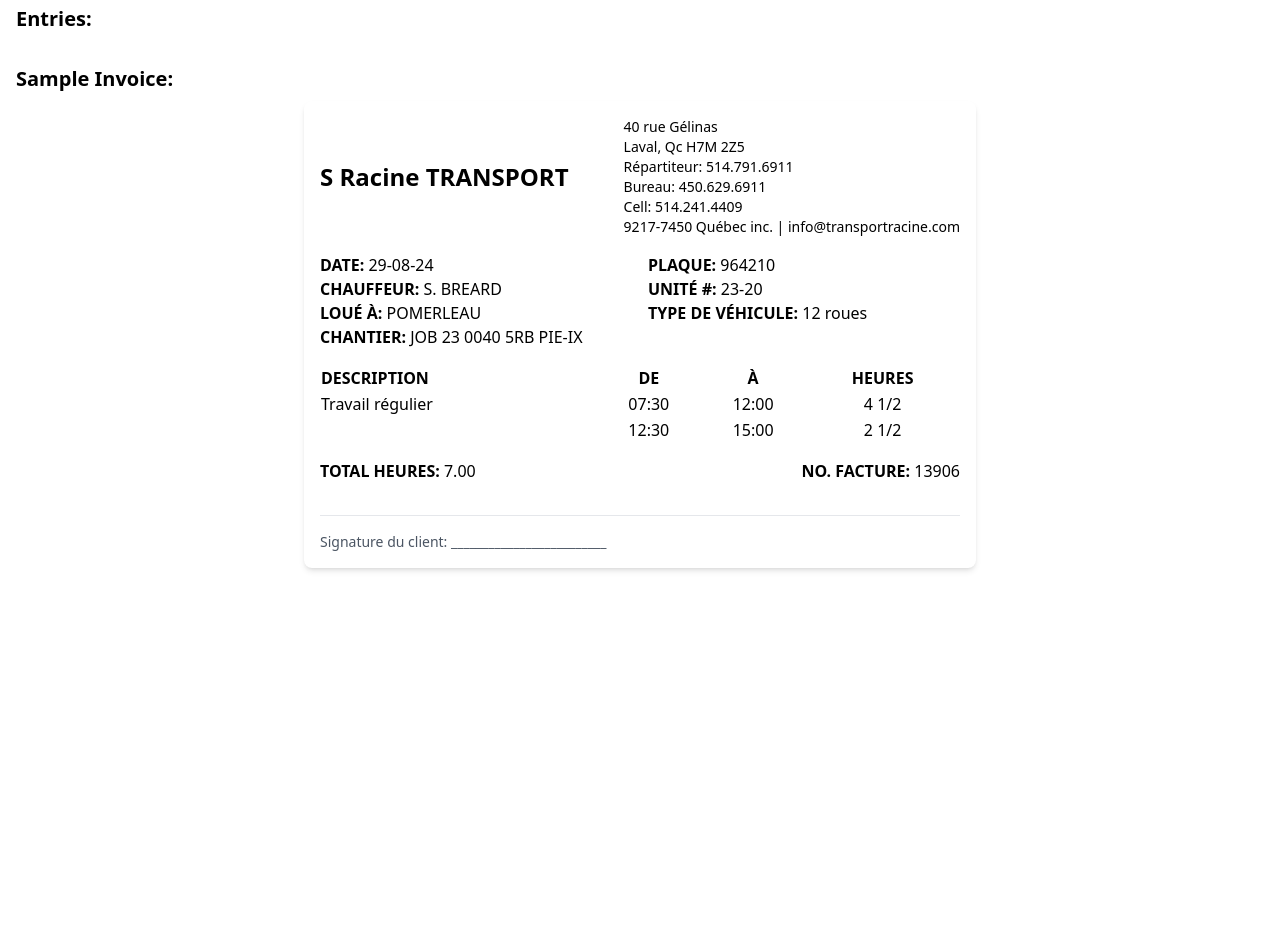
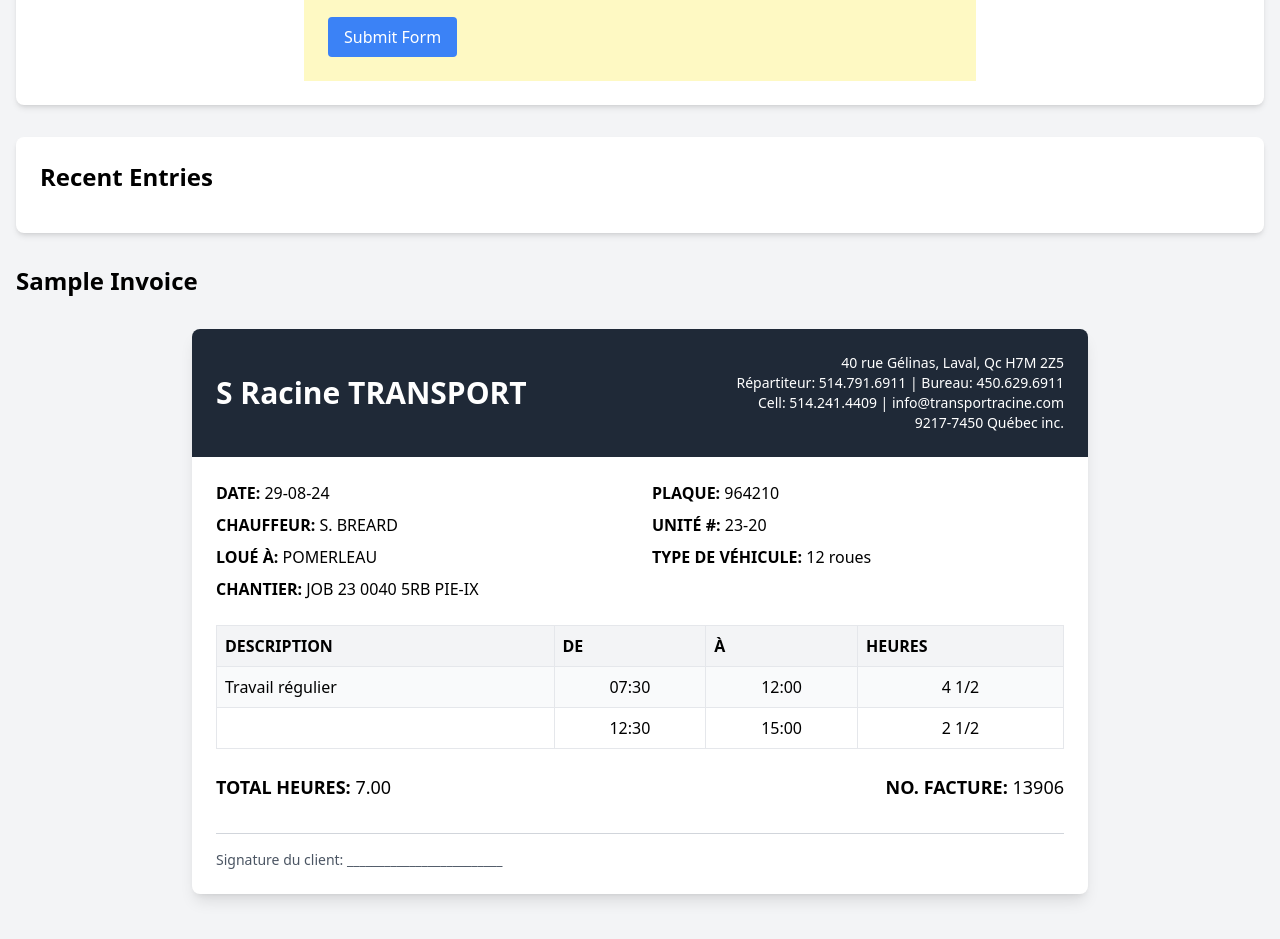
Before and after one commit to alonsooteroseminario/jornoapp, a Next.js app: page / in a window 1280 px wide. Shown: the part 805-1744 px from the top of the page. Before the commit the page ends 1389 px from the top, so only its background shows below. Built offline with nearby package versions, Linux system fonts and the light colour scheme.

Commit message:
updated UI

```diff
--- a/src/app/components/TransportInvoice.tsx
+++ b/src/app/components/TransportInvoice.tsx
@@ -30,61 +30,65 @@
   invoiceNumber
 }) => {
   return (
-    <div className="bg-white p-4 shadow-md rounded-lg max-w-2xl mx-auto">
-      <div className="flex justify-between items-center mb-4">
-        <h2 className="text-2xl font-bold">S Racine TRANSPORT</h2>
-        <div className="text-sm">
-          <p>40 rue Gélinas</p>
-          <p>Laval, Qc H7M 2Z5</p>
-          <p>Répartiteur: 514.791.6911</p>
-          <p>Bureau: 450.629.6911</p>
-          <p>Cell: 514.241.4409</p>
-          <p>9217-7450 Québec inc. | info@transportracine.com</p>
+    <div className="bg-white shadow-lg rounded-lg overflow-hidden max-w-4xl mx-auto my-8">
+      <div className="bg-gray-800 text-white p-6">
+        <div className="flex flex-col md:flex-row justify-between items-center">
+          <h2 className="text-3xl font-bold mb-4 md:mb-0">S Racine TRANSPORT</h2>
+          <div className="text-sm text-right">
+            <p>40 rue Gélinas, Laval, Qc H7M 2Z5</p>
+            <p>Répartiteur: 514.791.6911 | Bureau: 450.629.6911</p>
+            <p>Cell: 514.241.4409 | info@transportracine.com</p>
+            <p>9217-7450 Québec inc.</p>
+          </div>
         </div>
       </div>
 
-      <div className="grid grid-cols-2 gap-4 mb-4">
-        <div>
-          <p><strong>DATE:</strong> {date}</p>
-          <p><strong>CHAUFFEUR:</strong> {driver}</p>
-          <p><strong>LOUÉ À:</strong> {client}</p>
-          <p><strong>CHANTIER:</strong> {site}</p>
+      <div className="p-6">
+        <div className="grid grid-cols-1 md:grid-cols-2 gap-6 mb-6">
+          <div className="space-y-2">
+            <p><span className="font-semibold">DATE:</span> {date}</p>
+            <p><span className="font-semibold">CHAUFFEUR:</span> {driver}</p>
+            <p><span className="font-semibold">LOUÉ À:</span> {client}</p>
+            <p><span className="font-semibold">CHANTIER:</span> {site}</p>
           </div>
-        <div>
-          <p><strong>PLAQUE:</strong> {plate}</p>
-          <p><strong>UNITÉ #:</strong> {unit}</p>
-          <p><strong>TYPE DE VÉHICULE:</strong> {vehicleType}</p>
+          <div className="space-y-2">
+            <p><span className="font-semibold">PLAQUE:</span> {plate}</p>
+            <p><span className="font-semibold">UNITÉ #:</span> {unit}</p>
+            <p><span className="font-semibold">TYPE DE VÉHICULE:</span> {vehicleType}</p>
           </div>
         </div>
 
-      <table className="w-full mb-4">
+        <div className="overflow-x-auto">
+          <table className="w-full text-left border-collapse">
             <thead>
-          <tr>
-            <th className="text-left">DESCRIPTION</th>
-            <th>DE</th>
-            <th>À</th>
-            <th>HEURES</th>
+              <tr className="bg-gray-100">
+                <th className="p-2 border">DESCRIPTION</th>
+                <th className="p-2 border">DE</th>
+                <th className="p-2 border">À</th>
+                <th className="p-2 border">HEURES</th>
               </tr>
             </thead>
             <tbody>
               {timeEntries.map((entry, index) => (
-            <tr key={index}>
-              <td>{index === 0 ? 'Travail régulier' : ''}</td>
-              <td className="text-center">{entry.from}</td>
-              <td className="text-center">{entry.to}</td>
-              <td className="text-center">{entry.hours}</td>
+                <tr key={index} className={index % 2 === 0 ? 'bg-gray-50' : ''}>
+                  <td className="p-2 border">{index === 0 ? 'Travail régulier' : ''}</td>
+                  <td className="p-2 border text-center">{entry.from}</td>
+                  <td className="p-2 border text-center">{entry.to}</td>
+                  <td className="p-2 border text-center">{entry.hours}</td>
                 </tr>
               ))}
             </tbody>
           </table>
-
-      <div className="flex justify-between items-center mt-4">
-        <p><strong>TOTAL HEURES:</strong> {totalHours}</p>
-        <p><strong>NO. FACTURE:</strong> {invoiceNumber}</p>
         </div>
 
-      <div className="mt-8 border-t pt-4">
+        <div className="flex flex-col md:flex-row justify-between items-center mt-6">
+          <p className="text-lg"><span className="font-semibold">TOTAL HEURES:</span> {totalHours}</p>
+          <p className="text-lg"><span className="font-semibold">NO. FACTURE:</span> {invoiceNumber}</p>
+        </div>
+
+        <div className="mt-8 pt-4 border-t border-gray-300">
           <p className="text-sm text-gray-600">Signature du client: _________________________</p>
+        </div>
       </div>
     </div>
   );
--- a/src/app/page.tsx
+++ b/src/app/page.tsx
@@ -54,23 +54,36 @@
   };
 
   return (
-    <main className="container mx-auto p-4 bg-white text-black">
-      <h1 className="text-2xl font-bold mb-4">Camion Driver Timesheet</h1>
+    <div className="min-h-screen bg-gray-100">
+      <header className="bg-gray-800 text-white py-4">
+        <div className="container mx-auto px-4">
+          <h1 className="text-3xl font-bold">Camion Driver Timesheet</h1>
+        </div>
+      </header>
+
+      <main className="container mx-auto px-4 py-8">
+        <section className="bg-white shadow-md rounded-lg p-6 mb-8">
+          <h2 className="text-2xl font-semibold mb-4">New Entry</h2>
           <TransportForm onSubmit={handleFormSubmit} />
-      <div className="mt-8">
-        <h2 className="text-xl font-semibold mb-2">Entries:</h2>
-        <ul>
+        </section>
+
+        <section className="bg-white shadow-md rounded-lg p-6 mb-8">
+          <h2 className="text-2xl font-semibold mb-4">Recent Entries</h2>
+          <ul className="divide-y divide-gray-200">
             {entries.map((entry, index) => (
-            <li key={index} className="mb-1">
-              {entry.date}: {entry.hours.toFixed(2)} hours - {entry.client} ({entry.chantier})
+              <li key={index} className="py-3">
+                <p className="text-lg">{entry.date}: <span className="font-semibold">{entry.hours.toFixed(2)} hours</span></p>
+                <p className="text-gray-600">{entry.client} - {entry.chantier}</p>
               </li>
             ))}
           </ul>
+        </section>
+
+        <section>
+          <h2 className="text-2xl font-semibold mb-4">Sample Invoice</h2>
+          <TransportInvoice {...sampleInvoiceData} />
+        </section>
+      </main>
     </div>
-      <div className="mt-8">
-        <h2 className="text-xl font-semibold mb-2">Sample Invoice:</h2>
-        <TransportInvoice {...sampleInvoiceData} />
-      </div>
-    </main>
   )
 }
```
Lines whose indentation alone changed are shown as unchanged.
